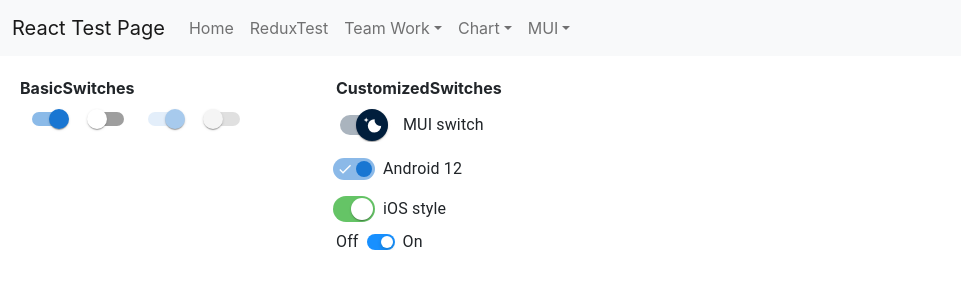
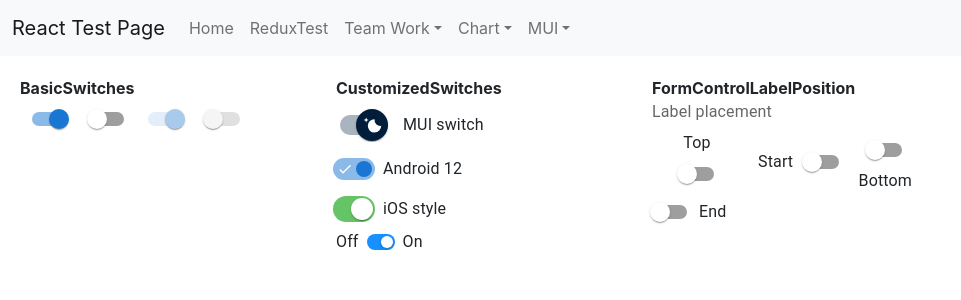
Before and after one commit to jinseok1306/React-Test, a React (Create React App) app in the folder ReactProject/client_app/: page /MUI/SwitchPage in a window 1280 px wide. Shown: the top 300 px of the page, without its empty margins (0-961 px from the left). Built offline with nearby package versions, Linux system fonts and the light colour scheme.

Commit message:
MUI FormControlLabelPosition 테스트 완료

```diff
--- /dev/null
+++ b/ReactProject/client_app/src/components/Switch/FormControlLabelPosition.tsx
@@ -0,0 +1,40 @@
+import * as React from 'react';
+import Switch from '@mui/material/Switch';
+import FormGroup from '@mui/material/FormGroup';
+import FormControlLabel from '@mui/material/FormControlLabel';
+import FormControl from '@mui/material/FormControl';
+import FormLabel from '@mui/material/FormLabel';
+
+export default function FormControlLabelPosition() {
+    return (
+        <FormControl component="fieldset">
+            <FormLabel component="legend">Label placement</FormLabel>
+            <FormGroup aria-label="position" row>
+                <FormControlLabel
+                    value="top"
+                    control={<Switch color="primary" />}
+                    label="Top"
+                    labelPlacement="top"
+                />
+                <FormControlLabel
+                    value="start"
+                    control={<Switch color="primary" />}
+                    label="Start"
+                    labelPlacement="start"
+                />
+                <FormControlLabel
+                    value="bottom"
+                    control={<Switch color="primary" />}
+                    label="Bottom"
+                    labelPlacement="bottom"
+                />
+                <FormControlLabel
+                    value="end"
+                    control={<Switch color="primary" />}
+                    label="End"
+                    labelPlacement="end"
+                />
+            </FormGroup>
+        </FormControl>
+    );
+}
--- a/ReactProject/client_app/src/pages/MUI/SwitchPage.tsx
+++ b/ReactProject/client_app/src/pages/MUI/SwitchPage.tsx
@@ -3,6 +3,7 @@ import Menu from '../../components/Menu';
 import Grid from '@mui/material/Grid';
 import BasicSwitches from '../../components/Switch/BasicSwitches';
 import CustomizedSwitches from '../../components/Switch/CustomizedSwitches';
+import FormControlLabelPosition from '../../components/Switch/FormControlLabelPosition';
 
 const SwitchPage = () => {
     return (
@@ -18,6 +19,10 @@ const SwitchPage = () => {
                         <b>CustomizedSwitches</b>
                         <CustomizedSwitches />
                     </Grid>
+                    <Grid item xs={3}>
+                        <b>FormControlLabelPosition</b>
+                        <FormControlLabelPosition />
+                    </Grid>
                 </Grid>
             </div>
         </div>
```
Also changed, not shown: 1 other file (tests, documents, lock files or other folders).
